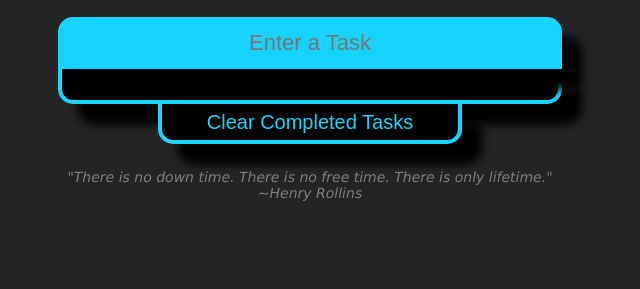
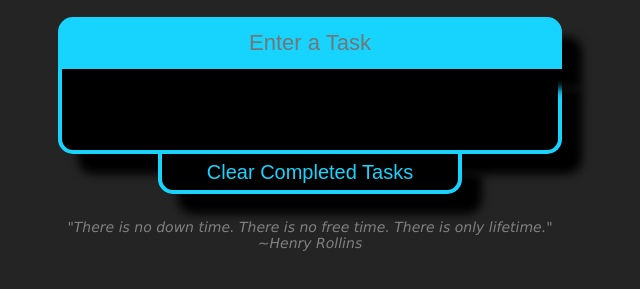
Before and after one commit to BCham16/ToDoList, a plain HTML site: page ToDo.html in a window 1280 px wide. Shown: the part 169-458 px from the top of the page, without its empty margins (330-970 px from the left). Drawn offline with Linux system fonts and the light colour scheme.

Commit message:
style complete

```diff
--- a/style.css
+++ b/style.css
@@ -30,6 +30,7 @@ li{
   vertical-align: middle;
   padding-left: 15px;
   padding-top: 15px;
+  min-height: 50px;
 }
 
 #taskInput{
```
Also changed, not shown: Screenshot.png (added).
